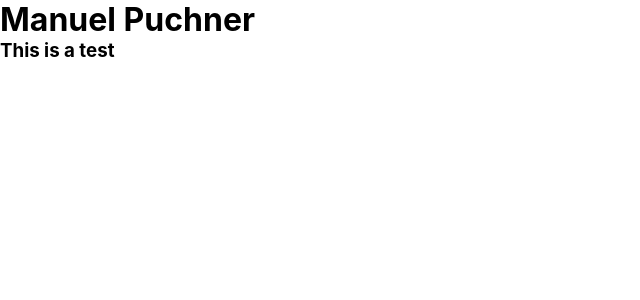
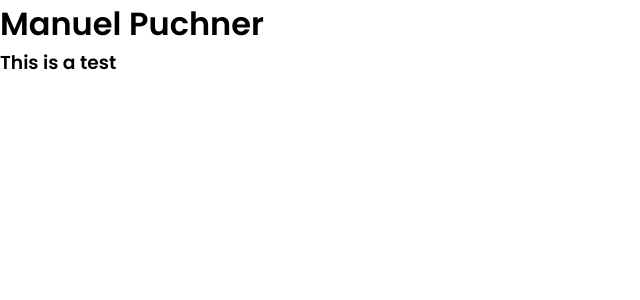
Before and after one commit to SIMULATAN/ManuelPuchner_Portfolio, a Next.js app: page / in a window 1280 px wide. Shown: the top 300 px of the page, without its empty margins (0-640 px from the left). Built offline with nearby package versions, Linux system fonts and the light colour scheme.

Commit message:
some heavy folder structure changes+new scss files

```diff
--- /dev/null
+++ b/components/header/Header.module.scss
@@ -0,0 +1,3 @@
+.header {
+
+}
--- a/components/header.js
+++ b/components/header/header.js
@@ -1,10 +1,15 @@
 import Link from 'next/link'
 
-function Header() {
+
+import styles from './Header.module.scss'
+
+function Header({ children }) {
   return (
     <>
       <header>
         <h1>Manuel Puchner</h1>
+
+        {children}
       </header>
     </>
   )
--- a/components/layout.js
+++ /dev/null
@@ -1,14 +0,0 @@
-import Head from 'next/head';
-
-import Header from './header.js'
-
-function Layout({ children }) {
-  return (
-    <>
-      <Header />
-      {children}
-    </>
-  )
-}
-
-export default Layout
--- /dev/null
+++ b/components/layout/layout.js
@@ -0,0 +1,19 @@
+import Head from "next/head";
+
+import Header from "../header/header.js";
+import Navbar from "../navbar/navbar.js";
+
+import styles from './Layout.module.scss'
+
+function Layout({ children }) {
+  return (
+    <div>
+      <Header>
+        <Navbar />
+      </Header>
+      {children}
+    </div>
+  );
+}
+
+export default Layout;
--- /dev/null
+++ b/components/navbar/navbar.js
@@ -0,0 +1,10 @@
+
+function navbar() {
+  return (
+    <>
+
+    </>
+  )
+}
+
+export default navbar
--- a/package.json
+++ b/package.json
@@ -9,9 +9,11 @@
     "lint": "next lint"
   },
   "dependencies": {
+    "eslint-import-resolver-typescript": "^2.4.0",
     "next": "11.0.1",
     "react": "17.0.2",
-    "react-dom": "17.0.2"
+    "react-dom": "17.0.2",
+    "sass": "^1.35.2"
   },
   "devDependencies": {
     "eslint": "7.30.0",
--- a/pages/_app.js
+++ b/pages/_app.js
@@ -1,4 +1,4 @@
-import '../styles/globals.css'
+import '../styles/globals.scss'
 
 function MyApp({ Component, pageProps }) {
   return <Component {...pageProps} />
--- a/pages/index.js
+++ b/pages/index.js
@@ -1,4 +1,4 @@
-import Layout from "../components/layout.js";
+import Layout from "../components/layout/layout.js";
 
 function Home() {
 
--- a/styles/globals.css
+++ b/styles/globals.scss
@@ -1,3 +1,7 @@
+
+@import url('https://fonts.googleapis.com/css2?family=Poppins:wght@200;300;400;600&display=swap');
+
+
 * {
   padding: 0;
   margin: 0;
@@ -5,7 +9,7 @@
 }
 html,
 body {
-  font-family: -apple-system, BlinkMacSystemFont, Segoe UI, Roboto, Oxygen,
+  font-family: 'Poppins', -apple-system, BlinkMacSystemFont, Segoe UI, Roboto, Oxygen,
     Ubuntu, Cantarell, Fira Sans, Droid Sans, Helvetica Neue, sans-serif;
 }
 
@@ -13,7 +17,3 @@ a {
   color: inherit;
   text-decoration: none;
 }
-
-* {
-  box-sizing: border-box;
-}
```
Also changed, not shown: components/layout/Layout.module.scss (added), components/navbar/Navbar.scss (added), 1 other file (tests, documents, lock files or other folders).
